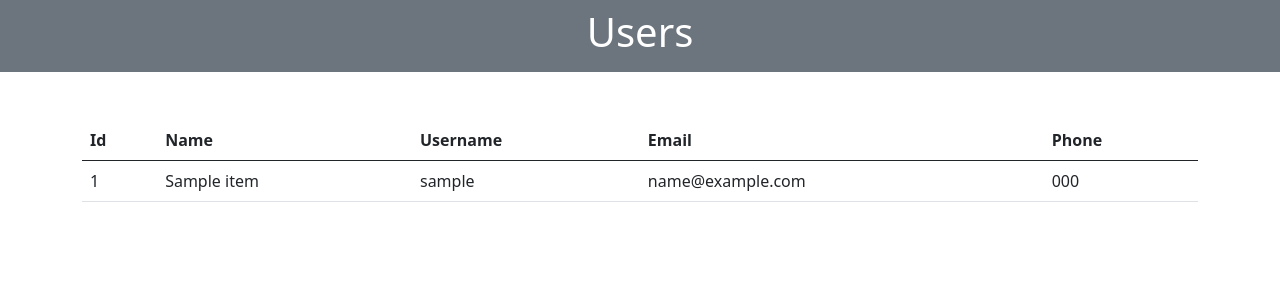
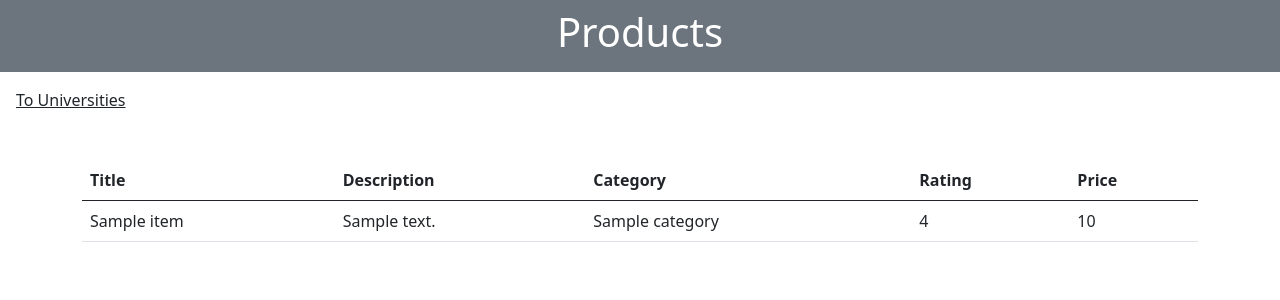
Before and after one commit to FrancisB2189/DjangoApi, a Django app: page / in a window 1280 px wide. Shown: the top 300 px of the page. Run offline with Django 4.2, Linux system fonts and the light colour scheme; a database or web service that is not in the repository returns one stand-in record (values such as "Sample title"); data that the repository does not hold is empty.

Commit message:
SaveState 2.0

```diff
--- a/DjangoApiTest/ApiTestCode/templates/users.html
+++ b/DjangoApiTest/ApiTestCode/templates/ApiTest.html
@@ -6,31 +6,34 @@
     <meta name="viewport" content="width=device-width, initial-scale=1">    <!-- Bootstrap CSS -->
     <link href="https://cdn.jsdelivr.net/npm/bootstrap@5.0.2/dist/css/bootstrap.min.css" rel="stylesheet" integrity="sha384-EVSTQN3/azprG1Anm3QDgpJLIm9Nao0Yz1ztcQTwFspd3yD65VohhpuuCOmLASjC" crossorigin="anonymous">
     <script src="https://cdn.jsdelivr.net/npm/bootstrap@5.0.2/dist/js/bootstrap.bundle.min.js" integrity="sha384-MrcW6ZMFYlzcLA8Nl+NtUVF0sA7MsXsP1UyJoMp4YLEuNSfAP+JcXn/tWtIaxVXM" crossorigin="anonymous"></script>
-    <title>Users From Json</title>
+    <title>get Json Api</title>
 </head>
   <body>
       <div class="container-fluid p-2 bg-secondary text-white text-center">
-          <h1>Users</h1>
+          <h1>Products</h1>
       </div>
+        <div class="ms-3 mt-3">
+            <a href="/universities" class="link-dark">To Universities</a>
+        </div>
             <div class="container mt-5">
                 <table class="table">
                     <thead>
                         <tr>
-                            <th>Id</th>
-                            <th>Name</th>
-                            <th>Username</th>
-                            <th>Email</th>
-                            <th>Phone</th>
+                            <th>Title</th>
+                            <th>Description</th>
+                            <th>Category</th>
+                            <th>Rating</th>
+                            <th>Price</th>
                         </tr>
                     </thead>
                     <tbody>
-                    {% for user in users %}
+                    {% for product in products %}
                         <tr>
-                            <td>{{ user.id }}</td>
-                            <td>{{ user.name }}</td>
-                            <td>{{ user.username }}</td>
-                            <td>{{ user.email }}</td>
-                            <td>{{ user.phone }}</td>
+                            <td>{{ product.title }}</td>
+                            <td>{{ product.description }}</td>
+                            <td>{{ product.category }}</td>
+                            <td>{{ product.rating.rate }}</td>
+                            <td>{{ product.price }}</td>
                         </tr>
                     {% endfor %}
                 </tbody>
--- a/DjangoApiTest/ApiTestCode/urls.py
+++ b/DjangoApiTest/ApiTestCode/urls.py
@@ -1,5 +1,7 @@
 from django.urls import path
 from . import views
+
 urlpatterns = [
-    path('', views.users, name = 'users'),
+    path('', views.Products, name = 'ApiTest'),
+    path('universities', views.Unis, name = 'Universities'),
 ]
--- a/DjangoApiTest/ApiTestCode/views.py
+++ b/DjangoApiTest/ApiTestCode/views.py
@@ -1,10 +1,20 @@
 from django.shortcuts import render
 from django.http import HttpResponse
-import requests# Create your views here.
-def users(request):    #pull data from third party rest api
-    response = requests.get('https://jsonplaceholder.typicode.com/users')    #convert reponse data into json
-    users = response.json()
-    print(users)
+import requests
 
-    return render(request, "users.html", {'users': users})
+def Products(request):
+    response = requests.get('https://fakestoreapi.com/products')
+    Products = response.json()
+    print(Products)
+
+    return render(request, "ApiTest.html", {'products': Products})
     pass
+
+
+def Unis(request):
+    response = requests.get('http://universities.hipolabs.com/search?country=Netherlands')
+    Unis = response.json()
+    print(Unis)
+
+    return render(request, "universities.html", {'universities': Unis})
+    pass
--- a/DjangoApiTest/ApiTestData/urls.py
+++ b/DjangoApiTest/ApiTestData/urls.py
@@ -19,4 +19,5 @@ from django.urls import path, include
 urlpatterns = [
     path('admin/', admin.site.urls),
     path('', include('ApiTestCode.urls')),
+    path('universities', include('ApiTestCode.urls')),
 ]
```
Also changed, not shown: DjangoApiTest/ApiTestCode/templates/Universities.html (added, +40 -0 lines).
